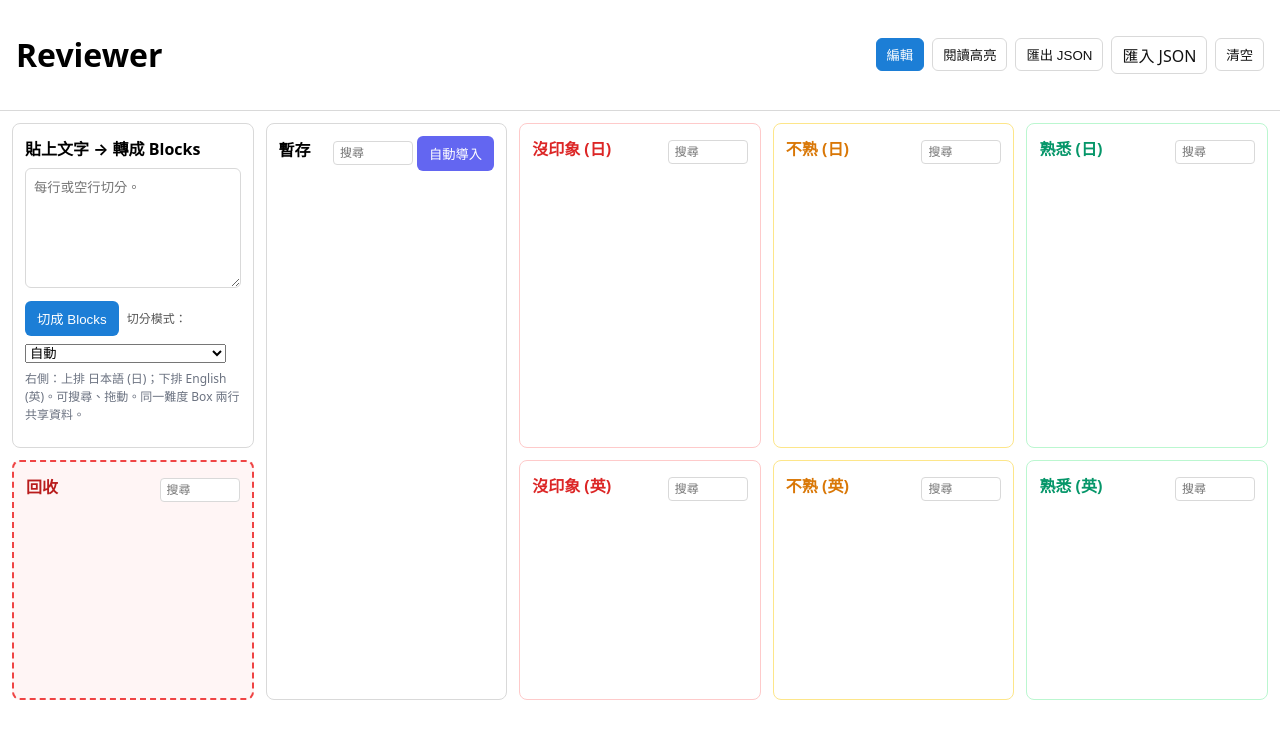
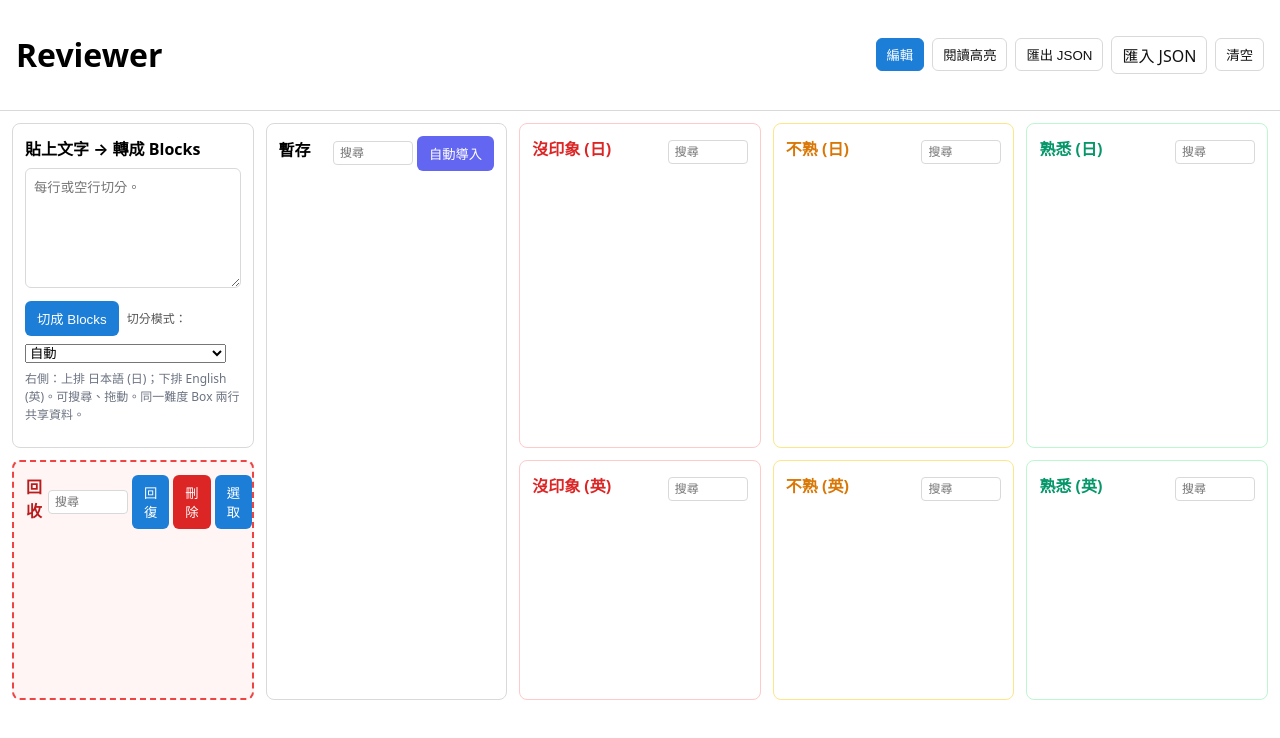
Before and after one commit to AstarChen0720/Reviewer, a React (Vite) app in the folder web/: page / in a window 1280 px wide. Shown: the top 738 px of the page. Built offline with nearby package versions, Linux system fonts and the light colour scheme.

Commit message:
將回收區加上刪除和回複還可以選取後回複

```diff
--- a/web/src/App.tsx
+++ b/web/src/App.tsx
@@ -25,6 +25,8 @@ export default function App() {
   const [view, setView] = useState<'board'|'reader'>('board');
   const [blocks, setBlocks] = useState<Block[]>([]);
   const [search, setSearch] = useState<{[k in Box]?: string}>({});
+  const [trashSelectMode, setTrashSelectMode] = useState(false);
+  const [selectedTrashIds, setSelectedTrashIds] = useState<Set<string>>(new Set());
 
   // 初始讀取：先嘗試把 localStorage 舊資料搬到 Dexie（一次性）
   useEffect(() => {
@@ -164,6 +166,57 @@ export default function App() {
   void clearAllDB();
   }
 
+  function toggleSelectTrash(id: string) {
+    setSelectedTrashIds(prev => {
+      const next = new Set(prev);
+      if (next.has(id)) next.delete(id); else next.add(id);
+      return next;
+    });
+  }
+
+  function enterTrashSelectMode() {
+    setTrashSelectMode(true);
+    setSelectedTrashIds(new Set());
+  }
+
+  function exitTrashSelectMode() {
+    setTrashSelectMode(false);
+    setSelectedTrashIds(new Set());
+  }
+
+  function deleteAllInTrash() {
+    if (!byBox.trash.length) return;
+    if (!confirm('刪除回收桶所有項目？(無法復原)')) return;
+    setBlocks(prev => prev.filter(b => b.box !== 'trash'));
+    // 從 DB 移除
+    byBox.trash.forEach(b => { void db.items.delete(b.id); });
+    exitTrashSelectMode();
+  }
+
+  function restoreTrash(ids?: string[]) {
+    const targetIds = ids && ids.length ? ids : byBox.trash.map(b => b.id);
+    if (!targetIds.length) return;
+    setBlocks(prev => {
+      const next = [...prev];
+      // 找出 box1 當前末尾位置 (回復到 box1 末尾；或若原本有 box 標記可用 metadata，但目前單純回到暫存 stash? 需求說回到 box 裡面 -> 假設回 box1)
+      const basePos = byBox.box1.length; // 使用 memo 內資料
+      let offset = 0;
+      for (const id of targetIds) {
+        const idx = next.findIndex(b => b.id === id && b.box === 'trash');
+        if (idx >= 0) {
+          const updated = { ...next[idx], box: 'box1' as Box, position: basePos + offset++ };
+          next[idx] = updated;
+          void upsert(updated);
+        }
+      }
+      // trash 重新排序 (移除後其餘 position 重排)
+      const trashRest = next.filter(b => b.box === 'trash').sort((a,b)=>a.position-b.position);
+      trashRest.forEach((b,i)=>{ if (b.position!==i){ b.position=i; void upsert(b);} });
+      return next;
+    });
+    exitTrashSelectMode();
+  }
+
   function autoImportFromStash() {
     setBlocks(prev => {
       const box1Items = prev.filter(b => b.box==='box1').sort((a,b)=>a.position-b.position);
@@ -237,8 +290,21 @@ export default function App() {
               showSearch
               search={search.trash||''}
               onSearchChange={v=>setSearch(s=>({...s,trash:v}))}
+              actions={
+                <div style={{ display:'flex', gap:4 }}>
+                  <button type="button" onClick={()=>restoreTrash()}>回復</button>
+                  <button type="button" onClick={deleteAllInTrash} style={{ background:'#dc2626', color:'#fff' }}>刪除</button>
+                  {!trashSelectMode && <button type="button" onClick={enterTrashSelectMode}>選取</button>}
+                  {trashSelectMode && <>
+                    <button type="button" onClick={()=>restoreTrash(Array.from(selectedTrashIds))} disabled={!selectedTrashIds.size}>回復已選</button>
+                    <button type="button" onClick={exitTrashSelectMode}>取消</button>
+                  </>}
+                </div>
+              }
             >
-              {byBox.trash.filter(b=>!search.trash || b.text.includes(search.trash)).map(b=> <DraggableItem key={b.id} block={b} />)}
+              {byBox.trash
+                .filter(b=>!search.trash || b.text.includes(search.trash))
+                .map(b=> <DraggableItem key={b.id} block={b} selectable={trashSelectMode} selected={selectedTrashIds.has(b.id)} onToggleSelect={toggleSelectTrash} />)}
             </DropZone>
           </SortableContext>
           {/* 上排 日文 */}
--- a/web/src/components/DraggableItem.tsx
+++ b/web/src/components/DraggableItem.tsx
@@ -2,7 +2,14 @@ import { useSortable } from '@dnd-kit/sortable';
 import { CSS } from '@dnd-kit/utilities';
 import type { Block } from '../types';
 
-export function DraggableItem({ block }: { block: Block }) {
+type Props = {
+  block: Block;
+  selectable?: boolean;
+  selected?: boolean;
+  onToggleSelect?: (id: string) => void;
+};
+
+export function DraggableItem({ block, selectable, selected, onToggleSelect }: Props) {
   const { attributes, listeners, setNodeRef, transform, transition, isDragging } = useSortable({ id: block.id });
   const style: React.CSSProperties = {
     transform: CSS.Transform.toString(transform),
@@ -10,7 +17,23 @@ export function DraggableItem({ block }: { block: Block }) {
   };
 
   return (
-    <li ref={setNodeRef} className={`item ${isDragging ? 'dragging' : ''}`} style={style} {...listeners} {...attributes}>
+    <li
+      ref={setNodeRef}
+      className={`item ${isDragging ? 'dragging' : ''} ${selectable ? 'selectable' : ''} ${selected ? 'selected' : ''}`}
+      style={style}
+      {...listeners}
+      {...attributes}
+    >
+      {selectable && (
+        <input
+          type="checkbox"
+          className="sel"
+            checked={!!selected}
+            onChange={(e) => { e.stopPropagation(); onToggleSelect?.(block.id); }}
+            onPointerDown={(e) => e.stopPropagation()}
+            style={{ marginRight: 6 }}
+        />
+      )}
       <div className="text">{block.text}</div>
       <div className="meta">{block.lang} · {block.kind}</div>
     </li>
```
Also changed, not shown: web/src/selection/SelectionContext.tsx (added), web/src/selection/SelectionProvider.tsx (added), 1 other file (tests, documents, lock files or other folders).
